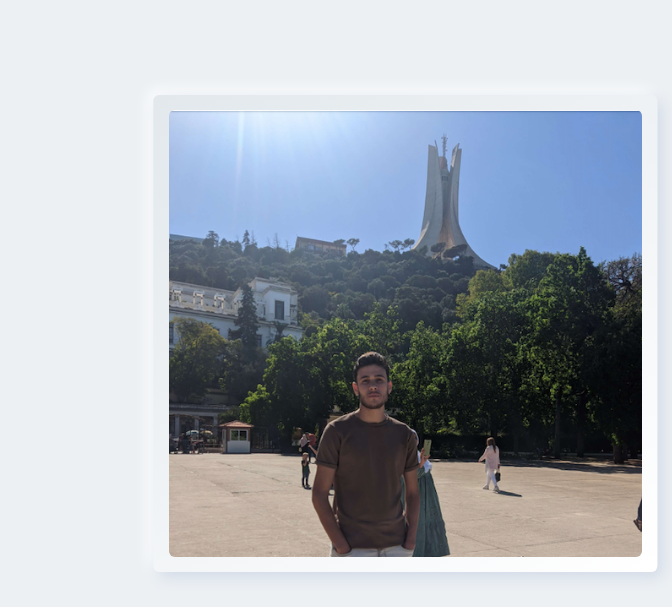
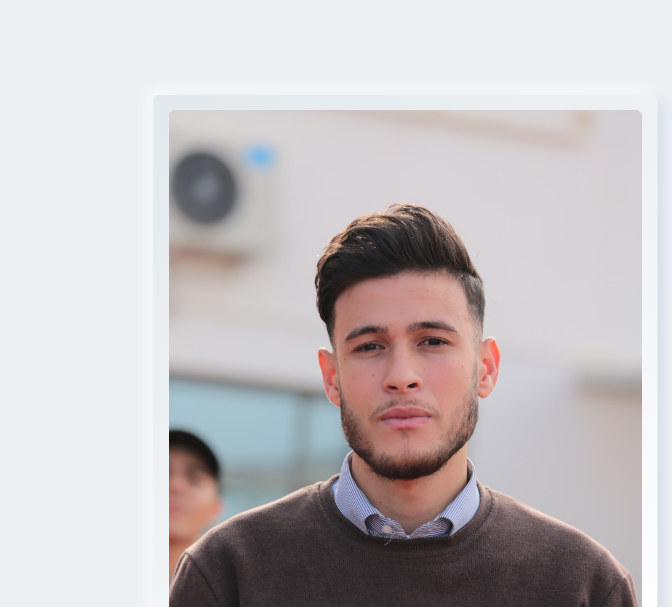
Before and after one commit to haddadzineddine/haddadzineddine.github.io, a plain HTML site: page index.html in a window 1280 px wide. Shown: the part 105-712 px from the top of the page, 608-1280 px from the left. Drawn offline with Linux system fonts and the light colour scheme.

Commit message:
update ppic

```diff
--- a/index.html
+++ b/index.html
@@ -184,7 +184,7 @@
                             </a> -->
                             <div class="thumbnail style-2">
                                 <div class="inner">
-                                    <img id="image-profile" src="assets/images/me.png" alt="Personal Portfolio Images">
+                                    <img id="image-profile" src="assets/images/me.jpg" alt="Personal Portfolio Images">
                                 </div>
                             </div>
                             <!-- <div id="video-overlay" class="video-overlay">
```
Also changed, not shown: assets/images/me.JPG (added), assets/images/me.png (deleted).
